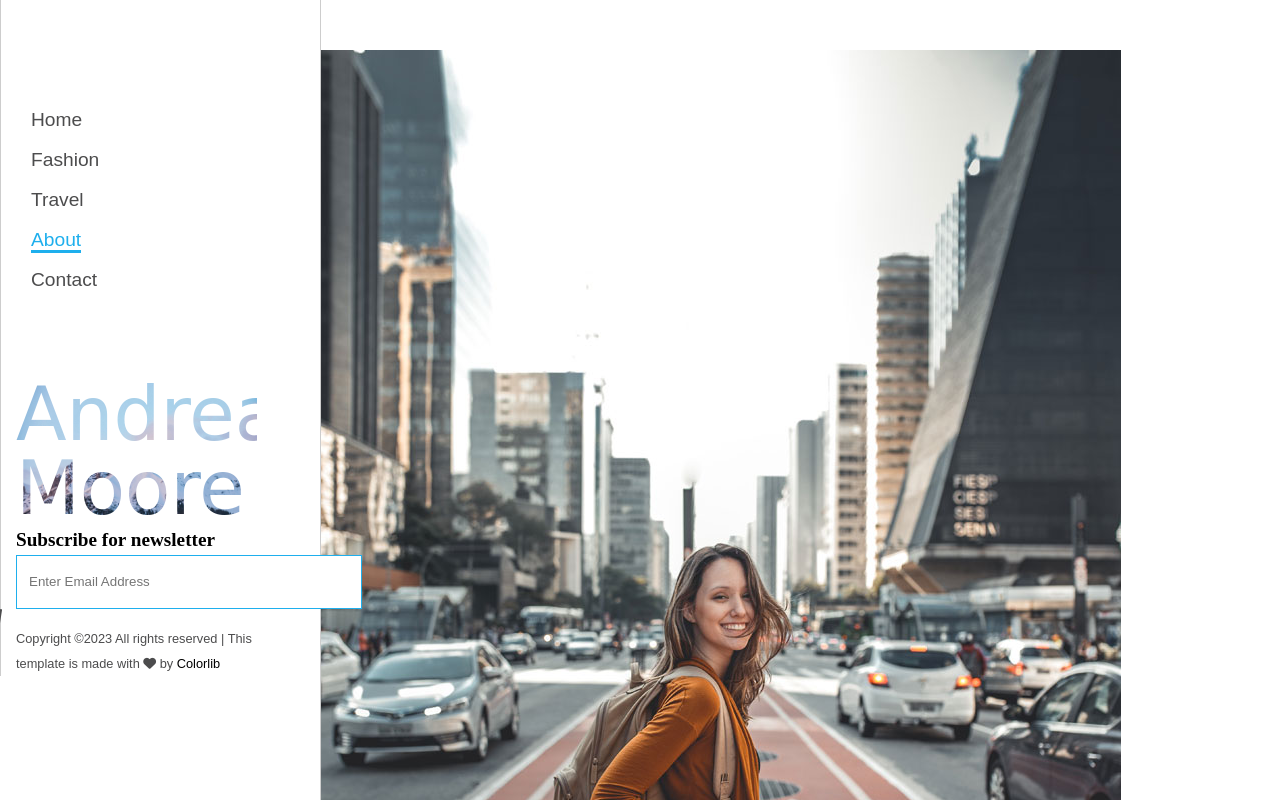
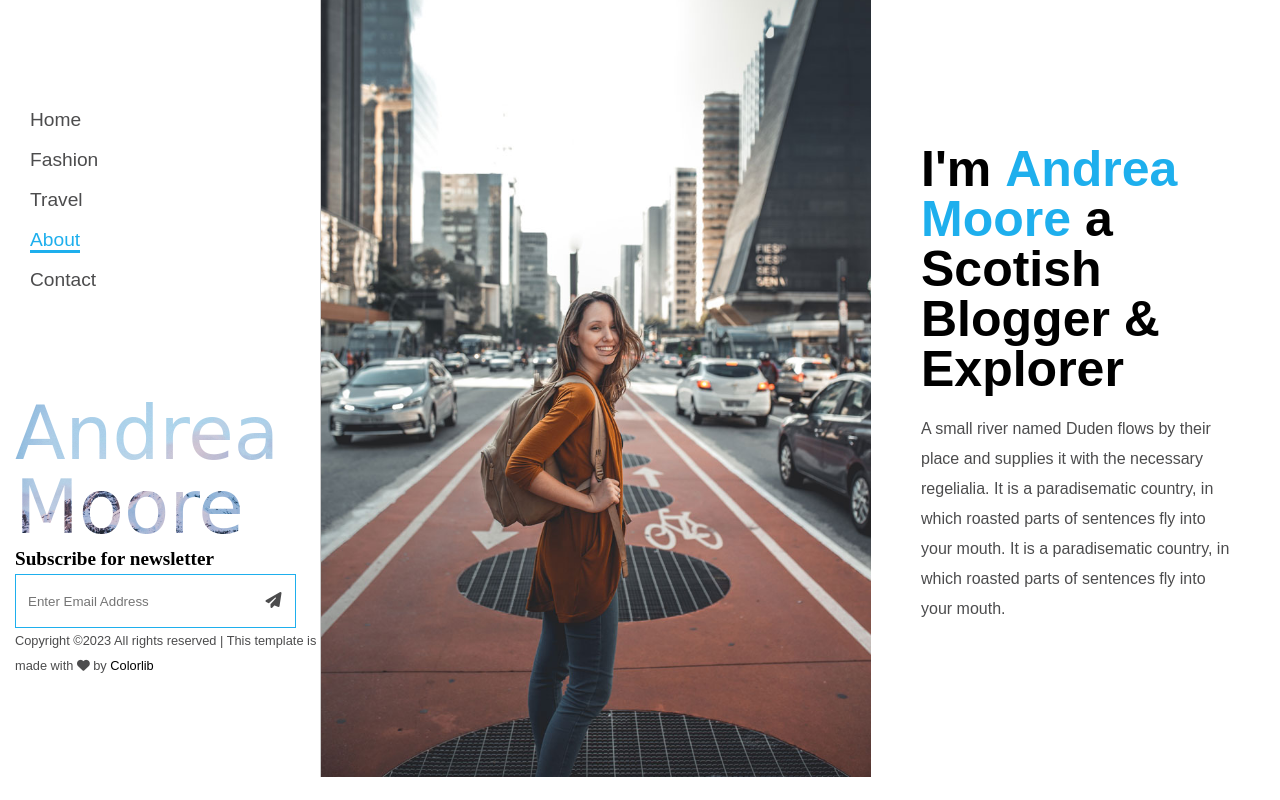
Before and after one commit to GusevaLada/project_less, a plain HTML site: page about.html in a window 1280 px wide. Shown: the top 800 px of the page. Drawn offline with Linux system fonts and the light colour scheme; a web font is replaced by a local one.

Commit message:
edit about

```diff
--- a/about.html
+++ b/about.html
@@ -6,6 +6,8 @@
 	<link rel="stylesheet" href="css/reset.css">
 	<link rel="stylesheet" href="css/all.min.css">
 	<link rel="stylesheet" type="text/css" href="css/style.css">
+	<link rel="stylesheet" type="text/css" href="css/about.css">
+
 	<title>Document</title>
 </head>
 <body>
@@ -31,7 +33,15 @@
 
 	</nav>
 	<main>
-		<img src="images/image_4.jpg" alt="">
+		<div class="about">
+			<img src="images/image_4.jpg" alt="">
+			<div class="about_text">
+				<h2>I'm <span>Andrea Moore</span> a Scotish Blogger & Explorer</h2>
+				<p>A small river named Duden flows by their place and supplies it with the necessary regelialia. It is a paradisematic country, in which roasted parts of sentences fly into your mouth. It is a paradisematic country, in which roasted parts of sentences fly into your mouth.</p>
+			</div>
+
+		</div>
+
 	</main>
 </body>
 </html>
--- /dev/null
+++ b/css/about.less
@@ -0,0 +1,31 @@
+@import url(var.less);
+main{
+  width: 100%;
+}
+.about{
+  display:flex;
+  img{
+    width:550px;
+    margin-top: -5%;
+
+  }
+  .about_text{
+    font-family: @font_poppins;
+    margin: 15% 50px 0;
+
+    .block_anim();
+    h2{
+      font-size: 50px;
+      font-weight: @f3;
+      span{
+        font-weight: @f4;
+        color: @blue;
+      }
+    }
+    p{
+      padding-top: 20px;
+      line-height:30px;
+      color: @darkgrey;
+    }
+  }
+}
--- a/css/style.less
+++ b/css/style.less
@@ -3,10 +3,9 @@ body{
   display: flex;
 }
 nav{
-  width: 20%;
+  width: 25%;
   margin: auto 0;
   position:fixed;
-  border-left: 1px solid @grey;
   ul{
     padding-left: 30px;
     padding-top: 100px;
@@ -50,7 +49,7 @@ nav{
     & input{
       border: 1px solid @blue;
       height: 50px;
-      width: 340px;
+      width: 90%;
 
     }
     .fa-paper-plane{
@@ -81,13 +80,13 @@ nav{
 main{
   width: 49%;
   margin: 0 0 0 25%;
-  padding-top: 50px;
+
   border-left: 1px solid @grey;
 
 
   .post_block{
     padding-left: 50px;
-    margin-bottom: 50px;
+    margin: 50px 0;
     display:flex;
     .block_anim();
     .text_block{
@@ -145,7 +144,6 @@ main{
       height: 150px;
       border-radius: 50%;
       object-fit: cover;
-      //float: left;
       margin-right: 30px;
     }
 
@@ -170,18 +168,20 @@ main{
       color: white;
     }
   }
+
 }
 
 
 
-.block_anim{
-  opacity:0;
-  animation: show 3s forwards;
-  @keyframes show {
-    0% {opacity: 0;}
-    100%{ opacity: 1; }
-  }
-}
+// .block_anim{
+//   transform: translateY(100%);
+//   animation: show 1s forwards;
+//   @keyframes show {
+//     0% {transform: translateY(100%);}
+//     100% {transform: translateY(0);}
+//   }
+// }
+
 aside{
   .block_anim();
   .h4{
@@ -298,7 +298,7 @@ aside{
         filter: brightness(40%);
         background-position: center;
         background-size: 500px;
-        width: 26%;
+        width: 100%;
         height: 320px;
         position: absolute;
       }
--- a/css/var.less
+++ b/css/var.less
@@ -13,3 +13,12 @@
 @blue: #1EAFED;
 @grey:#cdcdcd;
 @black: #000;
+
+.block_anim{
+  transform: translateY(100%);
+  animation: show 1s forwards;
+  @keyframes show {
+    0% {transform: translateY(100%);}
+    100% {transform: translateY(0);}
+  }
+}
```
Also changed, not shown: css/about.css (added), css/style.css.
